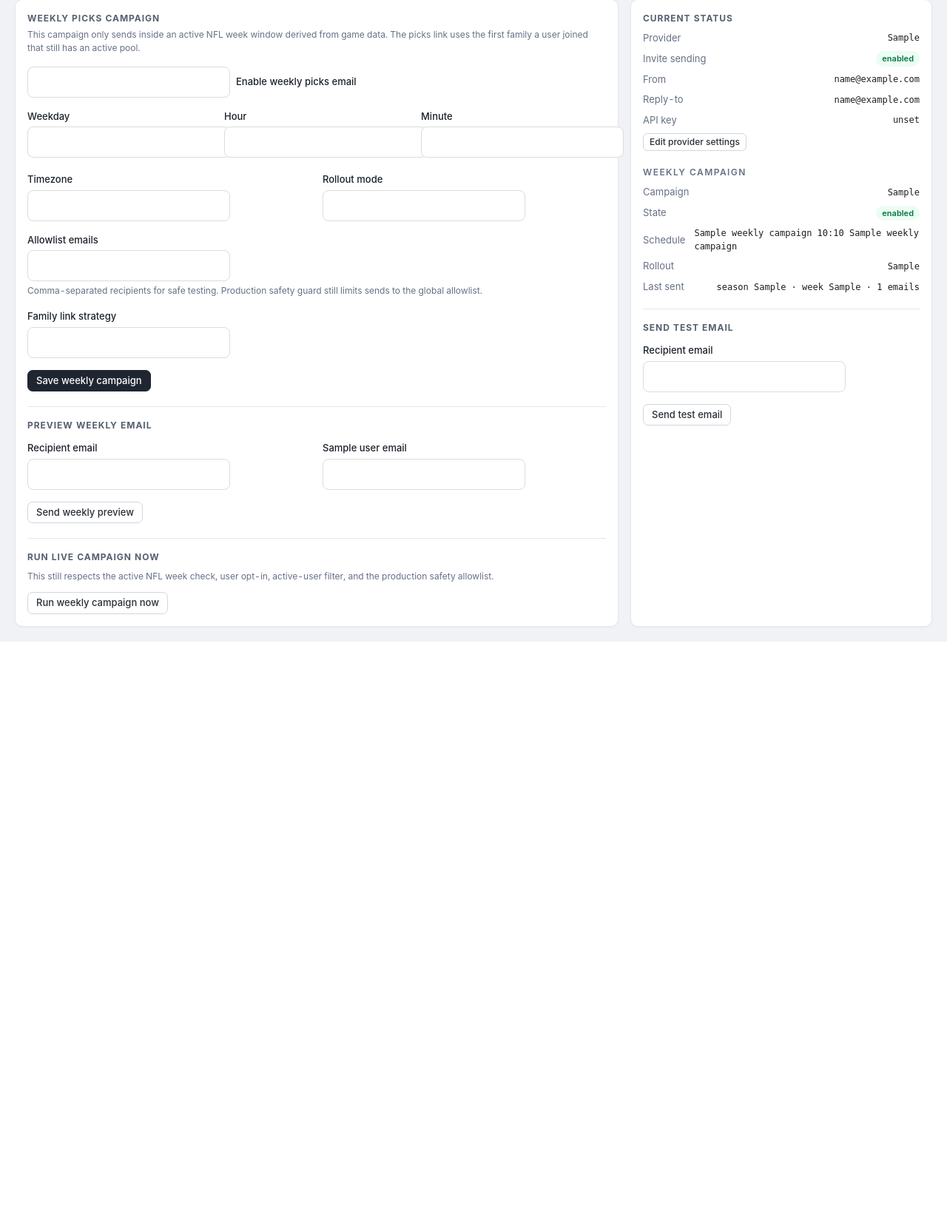
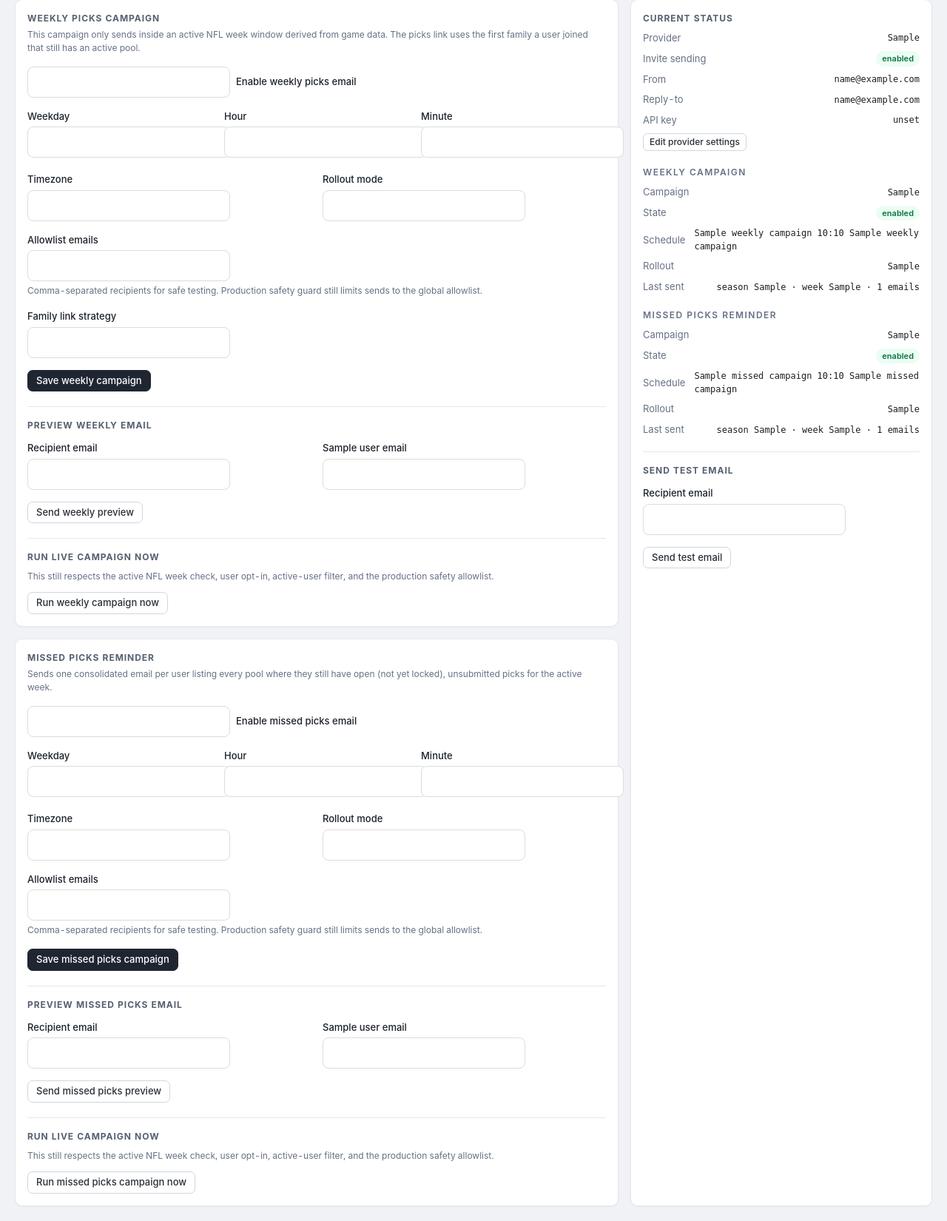
Before and after one commit to jimdaga/family-pickem, a Django app: template pickem/pickem_superadmin/templates/superadmin/email.html in a window 1280 px wide. Shown: the part 190-1840 px from the top of the page at 74% size. Before the commit the page ends 1057 px from the top, so only its background shows below. Run offline with Django 3.2, Linux system fonts and the light colour scheme; the template is opened without the code that fills it: most values are stand-ins (such as "Sample title", 1, 10 or a date in 2020); form fields are guessed from the names that the template uses; parts of the project's set-up code (start-up, migrations or seed data) failed here and were passed over.

Commit message:
feat: add missed-picks reminder campaign to superadmin email settings
Mirrors the existing weekly-picks campaign admin card (enable toggle,
schedule, rollout mode + allowlist, preview-send, run-now) for the
missed-picks reminder campaign. Also fixes send_weekly_now/
send_missed_picks_now to filter campaign_rows by campaign_key before
indexing, since send_due_email_campaigns() can now return up to two
campaign rows and a positional [0] read was fragile.

Co-Authored-By: Claude Sonnet 5 <noreply@anthropic.com>

```diff
--- a/pickem/pickem_superadmin/templates/superadmin/email.html
+++ b/pickem/pickem_superadmin/templates/superadmin/email.html
@@ -130,6 +130,88 @@
         </form>
       </div>
     </div>
+
+    <div class="sa-card p-4">
+      <div class="sa-h2 mb-1">Missed picks reminder</div>
+      <p class="mb-4 text-[12px] text-[#667085]">
+        Sends one consolidated email per user listing every pool where they
+        still have open (not yet locked), unsubmitted picks for the active week.
+      </p>
+      <form method="post" class="space-y-4">
+        {% csrf_token %}
+        <input type="hidden" name="action" value="save_missed_picks_campaign">
+        <div class="flex items-center gap-2">
+          {{ missed_campaign_form.enabled }}
+          <label for="{{ missed_campaign_form.enabled.id_for_label }}" class="text-[13px] font-medium text-[#1b212b]">Enable missed picks email</label>
+        </div>
+        <div class="grid gap-4 md:grid-cols-3">
+          <div>
+            <label class="mb-1 block text-[13px] font-medium text-[#1b212b]">Weekday</label>
+            {{ missed_campaign_form.weekday }}
+          </div>
+          <div>
+            <label class="mb-1 block text-[13px] font-medium text-[#1b212b]">Hour</label>
+            {{ missed_campaign_form.hour }}
+            <div class="mt-1 text-[12px] text-[#667085]">{{ missed_campaign_form.hour.help_text }}</div>
+          </div>
+          <div>
+            <label class="mb-1 block text-[13px] font-medium text-[#1b212b]">Minute</label>
+            {{ missed_campaign_form.minute }}
+          </div>
+        </div>
+        <div class="grid gap-4 md:grid-cols-2">
+          <div>
+            <label class="mb-1 block text-[13px] font-medium text-[#1b212b]">Timezone</label>
+            {{ missed_campaign_form.timezone_name }}
+          </div>
+          <div>
+            <label class="mb-1 block text-[13px] font-medium text-[#1b212b]">Rollout mode</label>
+            {{ missed_campaign_form.rollout_mode }}
+          </div>
+        </div>
+        <div>
+          <label class="mb-1 block text-[13px] font-medium text-[#1b212b]">Allowlist emails</label>
+          {{ missed_campaign_form.allowlist_emails }}
+          <div class="mt-1 text-[12px] text-[#667085]">
+            Comma-separated recipients for safe testing. Production safety guard still limits sends to the global allowlist.
+          </div>
+        </div>
+        <button type="submit" class="sa-btn sa-btn-primary">Save missed picks campaign</button>
+      </form>
+
+      <div class="mt-5 border-t border-slate-200 pt-4">
+        <div class="sa-h2 mb-2">Preview missed picks email</div>
+        <form method="post" class="space-y-3">
+          {% csrf_token %}
+          <input type="hidden" name="action" value="send_missed_picks_preview">
+          <div class="grid gap-4 md:grid-cols-2">
+            <div>
+              <label class="mb-1 block text-[13px] font-medium text-[#1b212b]">Recipient email</label>
+              {{ missed_preview_form.to_email }}
+              <div class="mt-1 text-[12px] text-[#667085]">{{ missed_preview_form.to_email.help_text }}</div>
+            </div>
+            <div>
+              <label class="mb-1 block text-[13px] font-medium text-[#1b212b]">Sample user email</label>
+              {{ missed_preview_form.sample_user_email }}
+              <div class="mt-1 text-[12px] text-[#667085]">{{ missed_preview_form.sample_user_email.help_text }}</div>
+            </div>
+          </div>
+          <button type="submit" class="sa-btn sa-btn-default">Send missed picks preview</button>
+        </form>
+      </div>
+
+      <div class="mt-5 border-t border-slate-200 pt-4">
+        <div class="sa-h2 mb-2">Run live campaign now</div>
+        <p class="mb-3 text-[12px] text-[#667085]">
+          This still respects the active NFL week check, user opt-in, active-user filter, and the production safety allowlist.
+        </p>
+        <form method="post">
+          {% csrf_token %}
+          <input type="hidden" name="action" value="send_missed_picks_now">
+          <button type="submit" class="sa-btn sa-btn-default">Run missed picks campaign now</button>
+        </form>
+      </div>
+    </div>
     </div>
 
     <div class="sa-card p-4">
@@ -187,6 +269,35 @@
             {% endif %}
           </span>
         </div>
+        <div class="pt-3 text-[12px] font-semibold uppercase tracking-[0.12em] text-[#667085]">Missed picks reminder</div>
+        <div class="flex items-center justify-between gap-3">
+          <span class="text-[#667085]">Campaign</span>
+          <span class="sa-mono">{{ missed_campaign.get_campaign_key_display }}</span>
+        </div>
+        <div class="flex items-center justify-between gap-3">
+          <span class="text-[#667085]">State</span>
+          <span class="sa-pill {% if missed_campaign.enabled %}sa-pill-ok{% else %}sa-pill-muted{% endif %}">
+            {% if missed_campaign.enabled %}enabled{% else %}disabled{% endif %}
+          </span>
+        </div>
+        <div class="flex items-center justify-between gap-3">
+          <span class="text-[#667085]">Schedule</span>
+          <span class="sa-mono">{{ missed_campaign.weekday_label }} {{ missed_campaign.hour|stringformat:"02d" }}:{{ missed_campaign.minute|stringformat:"02d" }} {{ missed_campaign.timezone_name }}</span>
+        </div>
+        <div class="flex items-center justify-between gap-3">
+          <span class="text-[#667085]">Rollout</span>
+          <span class="sa-mono">{{ missed_campaign.get_rollout_mode_display }}</span>
+        </div>
+        <div class="flex items-center justify-between gap-3">
+          <span class="text-[#667085]">Last sent</span>
+          <span class="sa-mono">
+            {% if missed_campaign.last_sent_at %}
+              season {{ missed_campaign.last_sent_season }} · week {{ missed_campaign.last_sent_week }} · {{ missed_campaign.last_sent_count }} emails
+            {% else %}
+              never
+            {% endif %}
+          </span>
+        </div>
       </div>
       <div class="mt-5 border-t border-slate-200 pt-4">
         <div class="sa-h2 mb-2">Send test email</div>
```
Also changed, not shown: pickem/pickem_superadmin/tests/test_email.py (+45 -0 lines), pickem/pickem_superadmin/views/email.py (+97 -1 lines).
